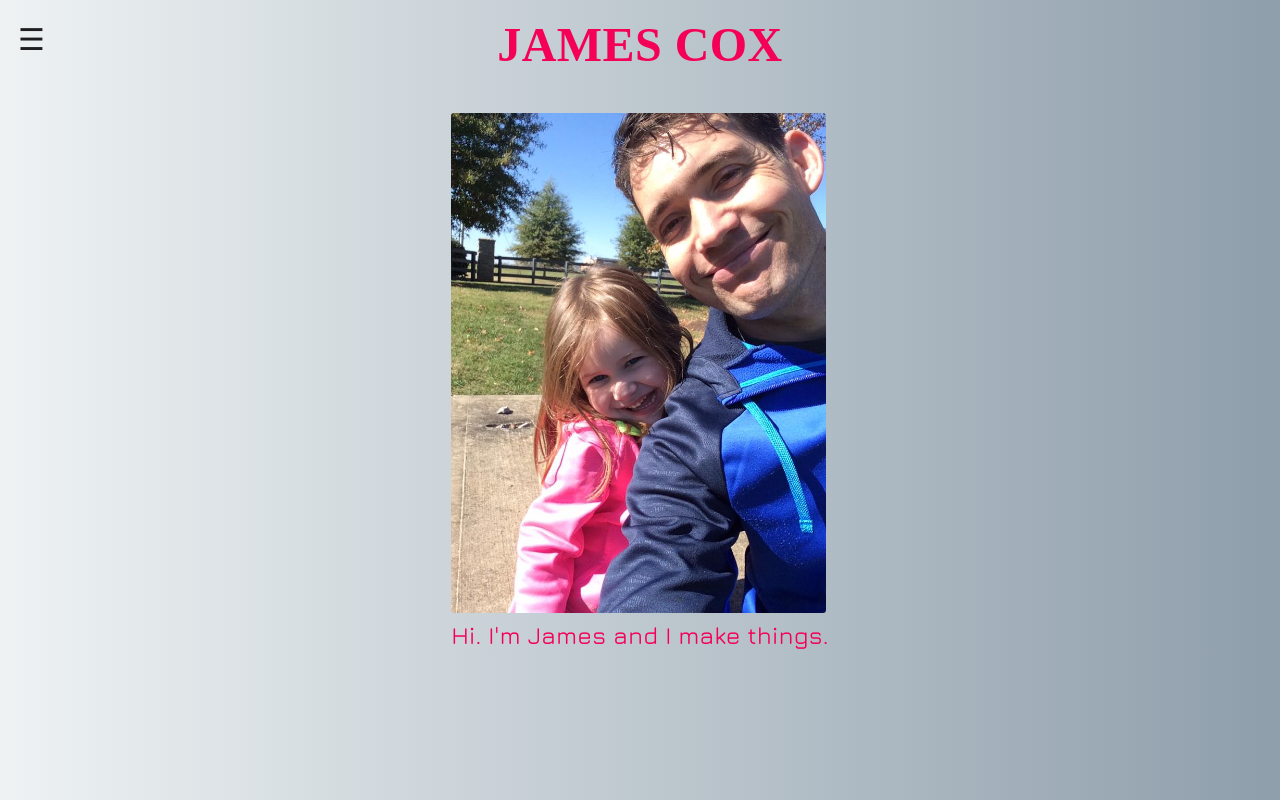
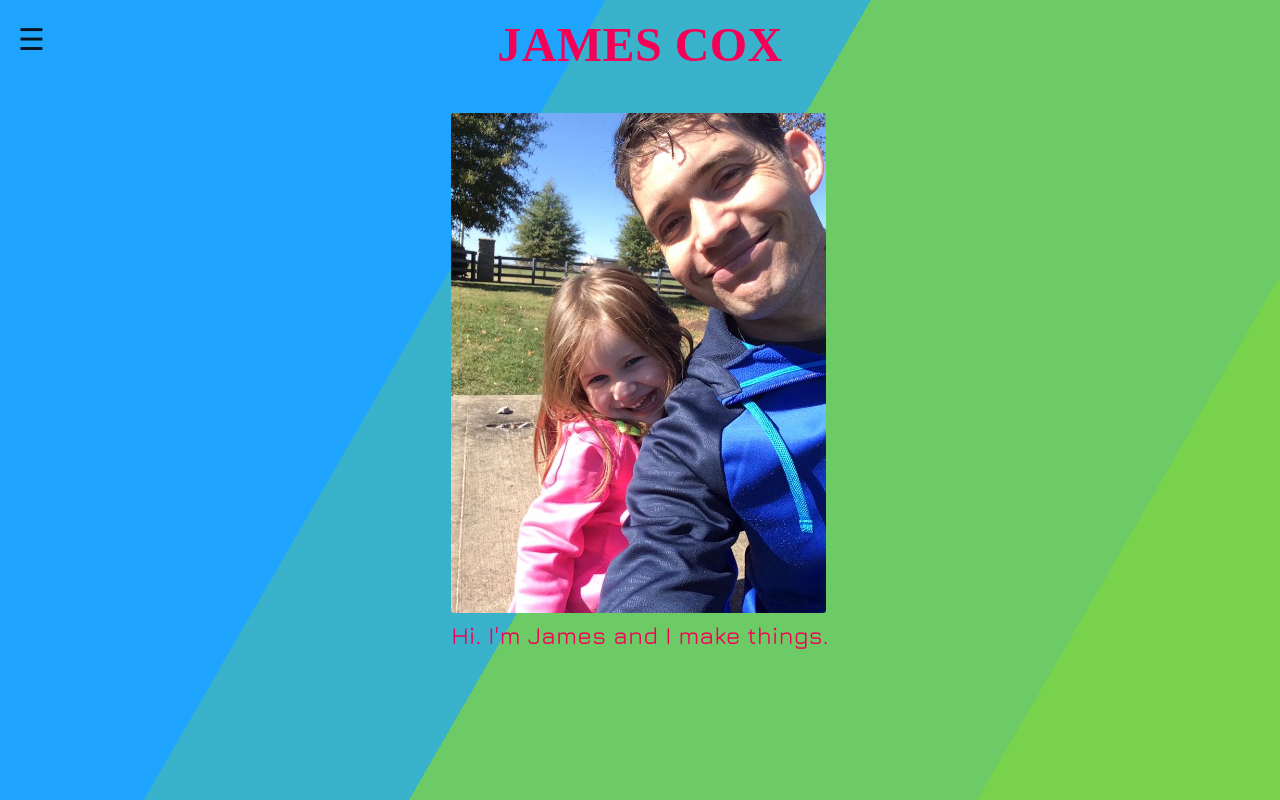
Before and after one commit to jamesncox/portfolio, a React (Create React App) app: page / in a window 1280 px wide. Built offline with nearby package versions, Linux system fonts and the light colour scheme; the HTML template or start-up script is replaced by a standard one; a web font is replaced by a local one.

Commit message:
Add Diagonal.css and create Diagonals.js

```diff
--- a/public/index.html
+++ b/public/index.html
@@ -12,7 +12,7 @@
       manifest.json provides metadata used when your web app is installed on a
       user's mobile device or desktop. See https://developers.google.com/web/fundamentals/web-app-manifest/
     -->
-  <link rel="manifest" href="%PUBLIC_URL%/manifest.json" />
+  <!-- <link rel="manifest" href="%PUBLIC_URL%/manifest.json" /> -->
   <!--
       Notice the use of %PUBLIC_URL% in the tags above.
       It will be replaced with the URL of the `public` folder during the build.
--- a/src/App.css
+++ b/src/App.css
@@ -9,9 +9,9 @@ body {
   /* background-image: linear-gradient(135deg, #f0f0f0 25%, #2ec7bd 25%, #2ec7bd 50%, #f0f0f0 50%, #f0f0f0 75%, #2ec7bd 75%, #2ec7bd 100%);
   background-size: 1131.37px 1131.37px; */
 
-  background: #8e9eab;  /* fallback for old browsers */
-  background: -webkit-linear-gradient(to right, #eef2f3, #8e9eab);  /* Chrome 10-25, Safari 5.1-6 */
-  background: linear-gradient(to right, #eef2f3, #8e9eab); /* W3C, IE 10+/ Edge, Firefox 16+, Chrome 26+, Opera 12+, Safari 7+ */
+  /* background: #8e9eab;
+  background: -webkit-linear-gradient(to right, #eef2f3, #8e9eab);
+  background: linear-gradient(to right, #eef2f3, #8e9eab); */
 }
 
 /* Color Scheme */
--- /dev/null
+++ b/src/Diagonal.css
@@ -0,0 +1,54 @@
+html {
+    height:100%;
+  }
+
+  body {
+    margin:0;
+  }
+
+  .bg {
+    animation:slide 6s ease-in-out infinite alternate;
+    background-image: linear-gradient(-60deg, #6c3 50%, #09f 50%);
+    bottom:0;
+    left:-50%;
+    opacity:.5;
+    position:fixed;
+    right:-50%;
+    top:0;
+    z-index:-1;
+  }
+
+  .bg2 {
+    animation-direction:alternate-reverse;
+    animation-duration:8s;
+  }
+
+  .bg3 {
+    animation-duration:10s;
+  }
+
+  .content {
+    background-color:rgba(255,255,255,.8);
+    border-radius:.25em;
+    box-shadow:0 0 .25em rgba(0,0,0,.25);
+    box-sizing:border-box;
+    left:50%;
+    padding:10vmin;
+    position:fixed;
+    text-align:center;
+    top:50%;
+    transform:translate(-50%, -50%);
+  }
+
+  h1 {
+    font-family:monospace;
+  }
+
+  @keyframes slide {
+    0% {
+      transform:translateX(-25%);
+    }
+    100% {
+      transform:translateX(25%);
+    }
+  }
--- /dev/null
+++ b/src/components/layout/Diagonals.js
@@ -0,0 +1,12 @@
+import React from 'react'
+import '../../Diagonal.css'
+
+export default function Diagonals() {
+    return (
+        <>
+            <div className="bg"></div>
+            <div className="bg bg2"></div>
+            <div className="bg bg3"></div>
+        </>
+    )
+}
--- a/src/components/layout/SideNavBar.js
+++ b/src/components/layout/SideNavBar.js
@@ -1,4 +1,7 @@
 import React, { useRef, useEffect, useState } from 'react'
+
+import Diagonals from './Diagonals'
+
 import Button from '@material-ui/core/Button'
 import { makeStyles } from '@material-ui/core/styles'
 import Grid from '@material-ui/core/Grid'
@@ -76,6 +79,7 @@ function SideNavBar(props) {
 
     return (
         <div className={classes.root}>
+            <Diagonals />
             <div id="mySidenav" className="sidenav" ref={navRef}>
                 <Button className={classes.closeButton} onClick={() => closeNav()}>
                     &times;
```
